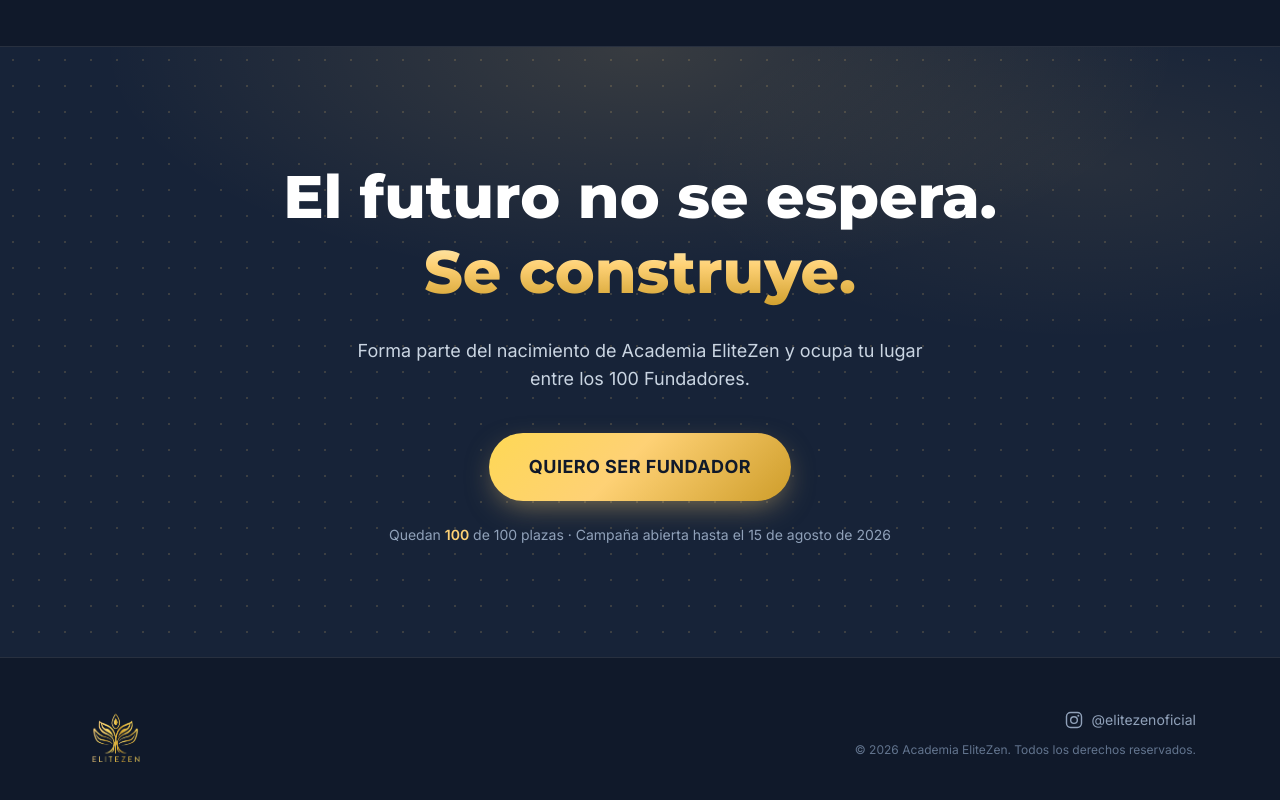
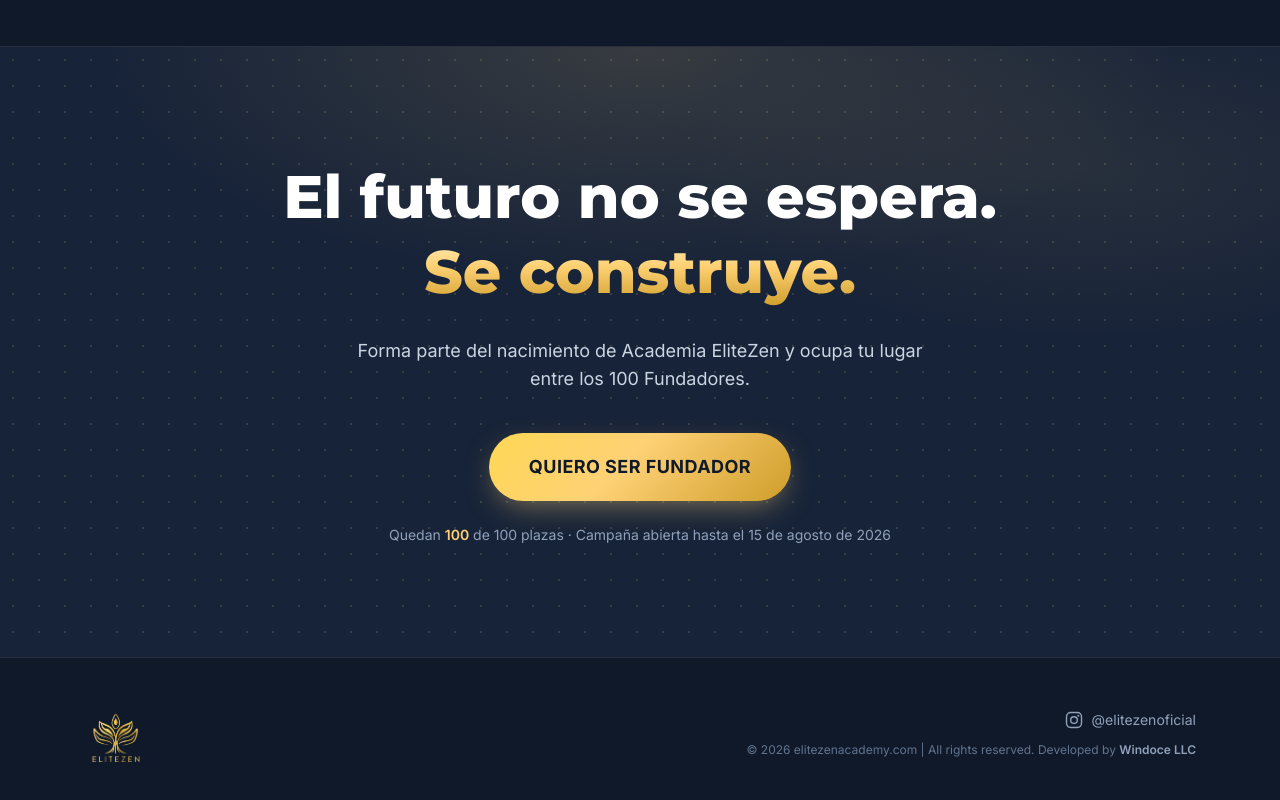
Before and after one commit to winandway/elitezen, a Next.js app: page / in a window 1280 px wide. Shown: the part 7249-8049 px from the top of the page. Built offline with nearby package versions, Linux system fonts and the light colour scheme; no server answers.

Commit message:
feat: crédito de Windoce LLC en el pie de página con enlace a windoce.com

```diff
--- a/src/components/PiePagina.tsx
+++ b/src/components/PiePagina.tsx
@@ -33,7 +33,15 @@
             @elitezenoficial
           </a>
           <p className="text-center text-xs text-slate-500 sm:text-right">
-            © {anio} Academia EliteZen. Todos los derechos reservados.
+            © {anio} elitezenacademy.com | All rights reserved. Developed by{" "}
+            <a
+              href="https://windoce.com"
+              target="_blank"
+              rel="noopener noreferrer"
+              className="font-semibold text-slate-400 transition hover:text-gold"
+            >
+              Windoce LLC
+            </a>
           </p>
         </div>
       </div>
```
